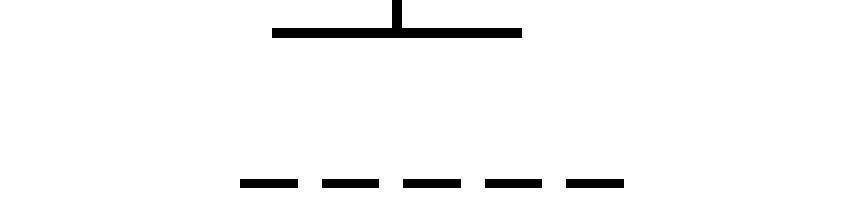
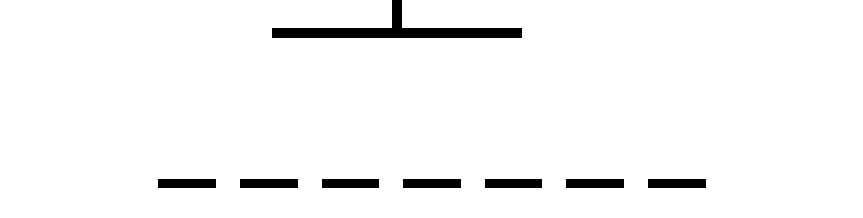
Before and after one commit to malcolmberry96/ts-react-hangman, a React (Vite) app: page / in a window 1280 px wide. Shown: the part 422-640 px from the top of the page, without its empty margins (208-1071 px from the left). Built offline with nearby package versions, Linux system fonts and the light colour scheme.

Commit message:
fixed type errors

```diff
--- a/src/App.tsx
+++ b/src/App.tsx
@@ -9,9 +9,7 @@
 }
 
 function App() {
-  const [wordToGuess, setWordToGuess] = useState((getWord) => {
-    return words[Math.floor(Math.random() * words.length)]
-  })
+  const [wordToGuess, setWordToGuess] = useState(getWord)
   const [guessedLetters, setGuessedLetters] = useState<string[]>([])
 
   const incorrectLetters = guessedLetters.filter(
```
Also changed, not shown: 2 other files (tests, documents, lock files or other folders).
